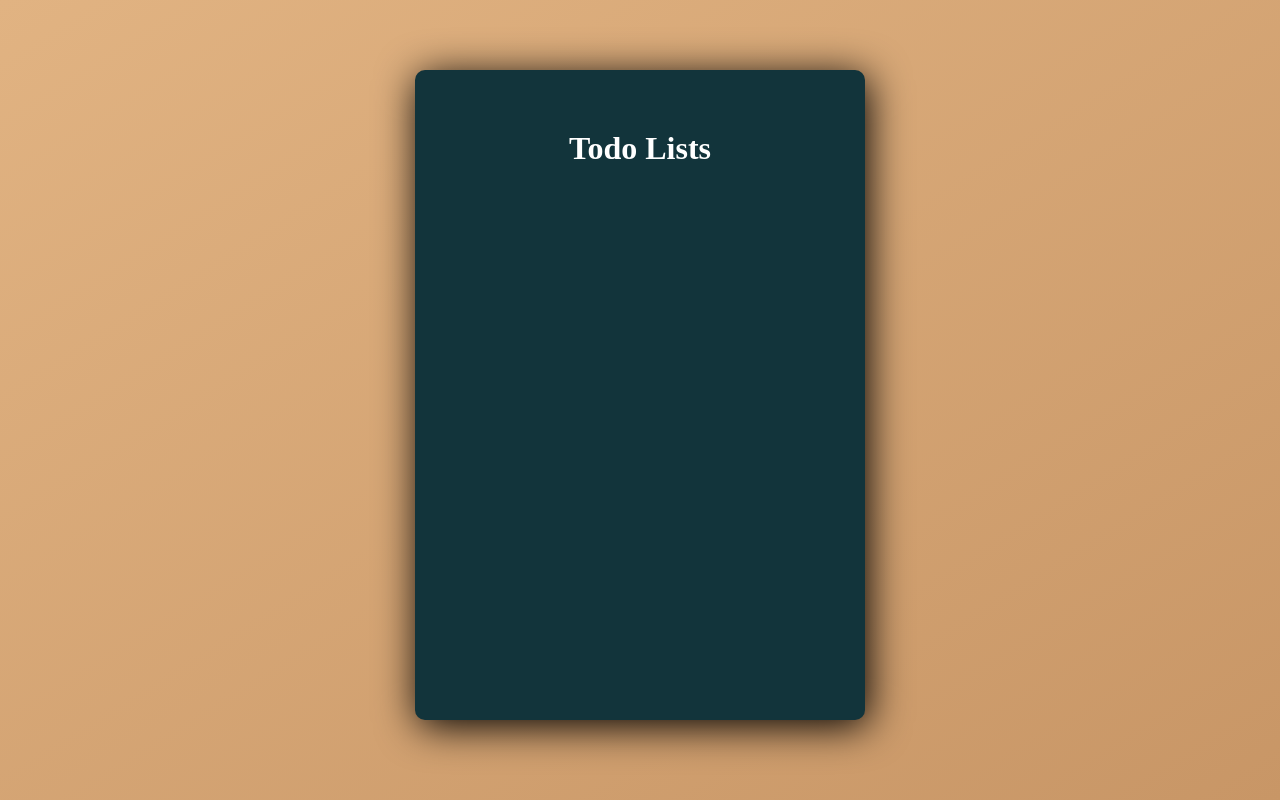
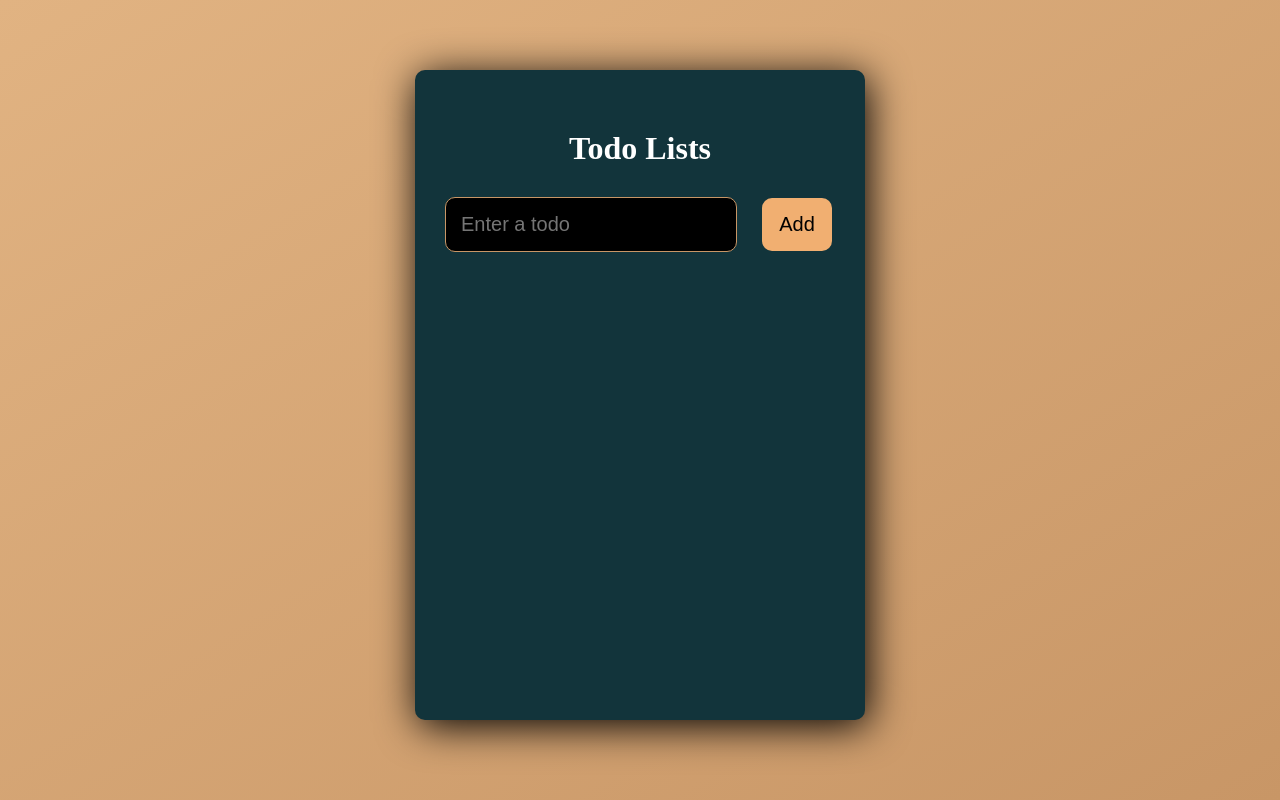
Before and after one commit to taropogi/react-todo-app, a React (Create React App) app: page / in a window 1280 px wide. Built offline with nearby package versions, Linux system fonts and the light colour scheme.

Commit message:
add form

```diff
--- a/src/App.js
+++ b/src/App.js
@@ -1,18 +1,22 @@
 import "./App.css";
 import TheHeader from "./components/TheHeader";
-import TodoList from "./components/TodoList";
+// import TodoList from "./components/TodoList";
+import TheForm from "./components/TheForm";
 
-function App() {
+const App = () => {
   return (
     <div className="container">
       <div className="app-wrapper">
         <div>
           <TheHeader />
         </div>
+        <div>
+          <TheForm />
+        </div>
       </div>
       {/* <TodoList /> */}
     </div>
   );
-}
+};
 
 export default App;
--- /dev/null
+++ b/src/components/TheForm.js
@@ -0,0 +1,14 @@
+import React from "react";
+
+const TheForm = () => {
+  return (
+    <form>
+      <input type="text" placeholder="Enter a todo" className="task-input" />
+      <button className="button-add" type="submit">
+        Add
+      </button>
+    </form>
+  );
+};
+
+export default TheForm;
```
